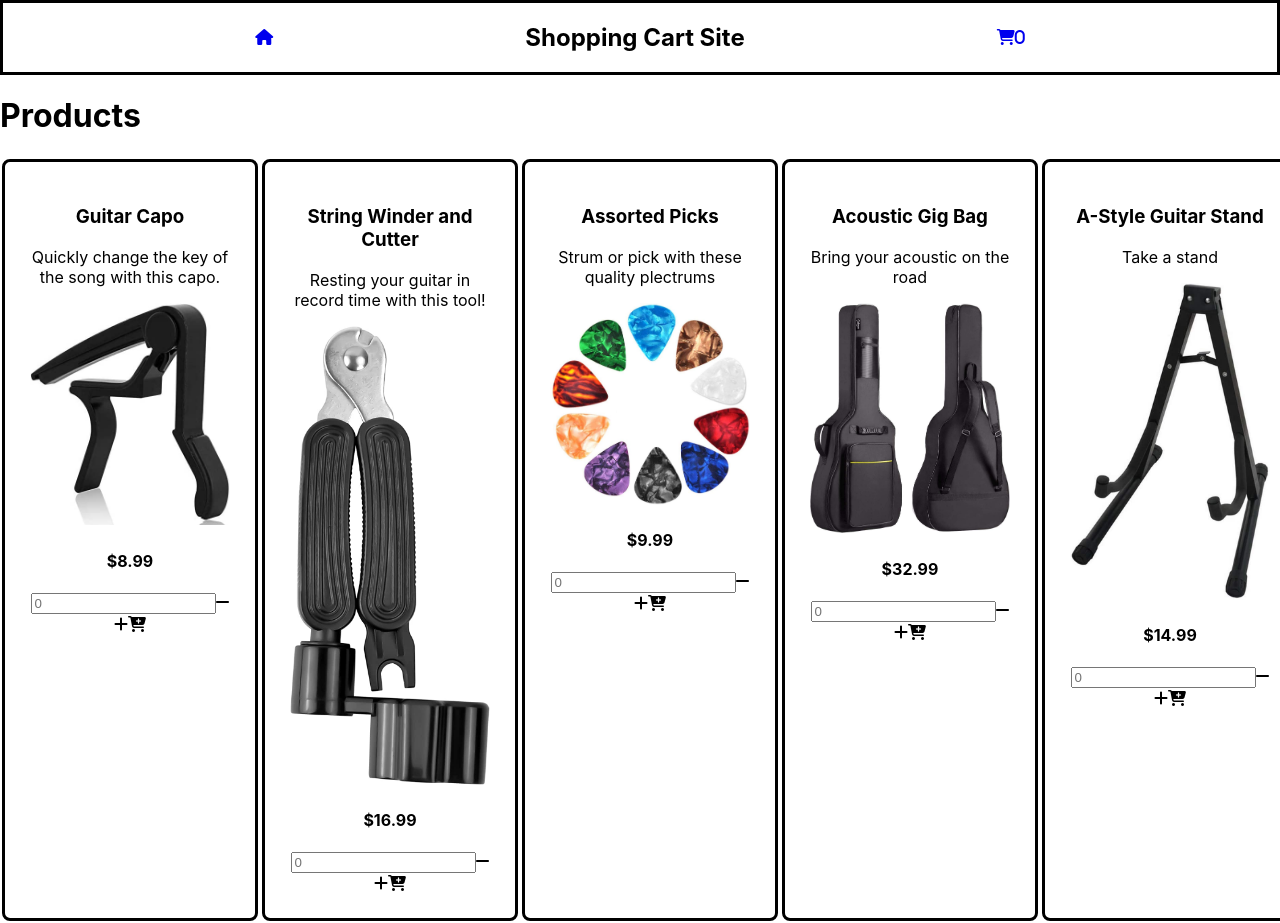
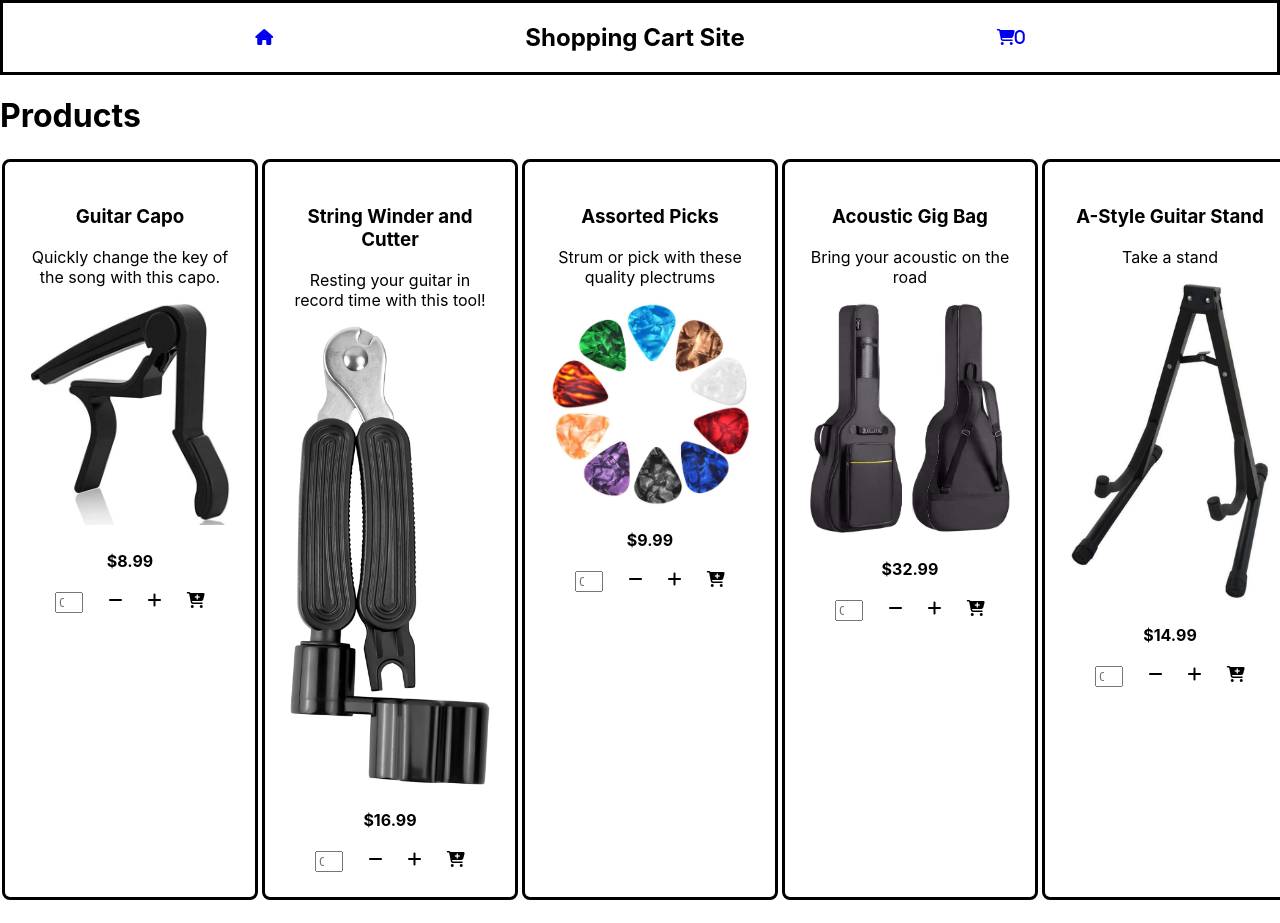
Before and after one commit to sethakirafeldman/shopping-cart, a React (Create React App) app: page /home in a window 1280 px wide. After the commit the page ends 902 px from the top, so only its background shows below. Built offline with nearby package versions, Linux system fonts and the light colour scheme.

Commit message:
rough quantity style

```diff
--- a/src/index.css
+++ b/src/index.css
@@ -36,3 +36,10 @@ nav {
   width: 200px;
   overflow: none;
 }
+.quantity {
+  display: flex;
+  justify-content: space-evenly;
+}
+.quantity-input {
+  width: 20px;
+}
```
